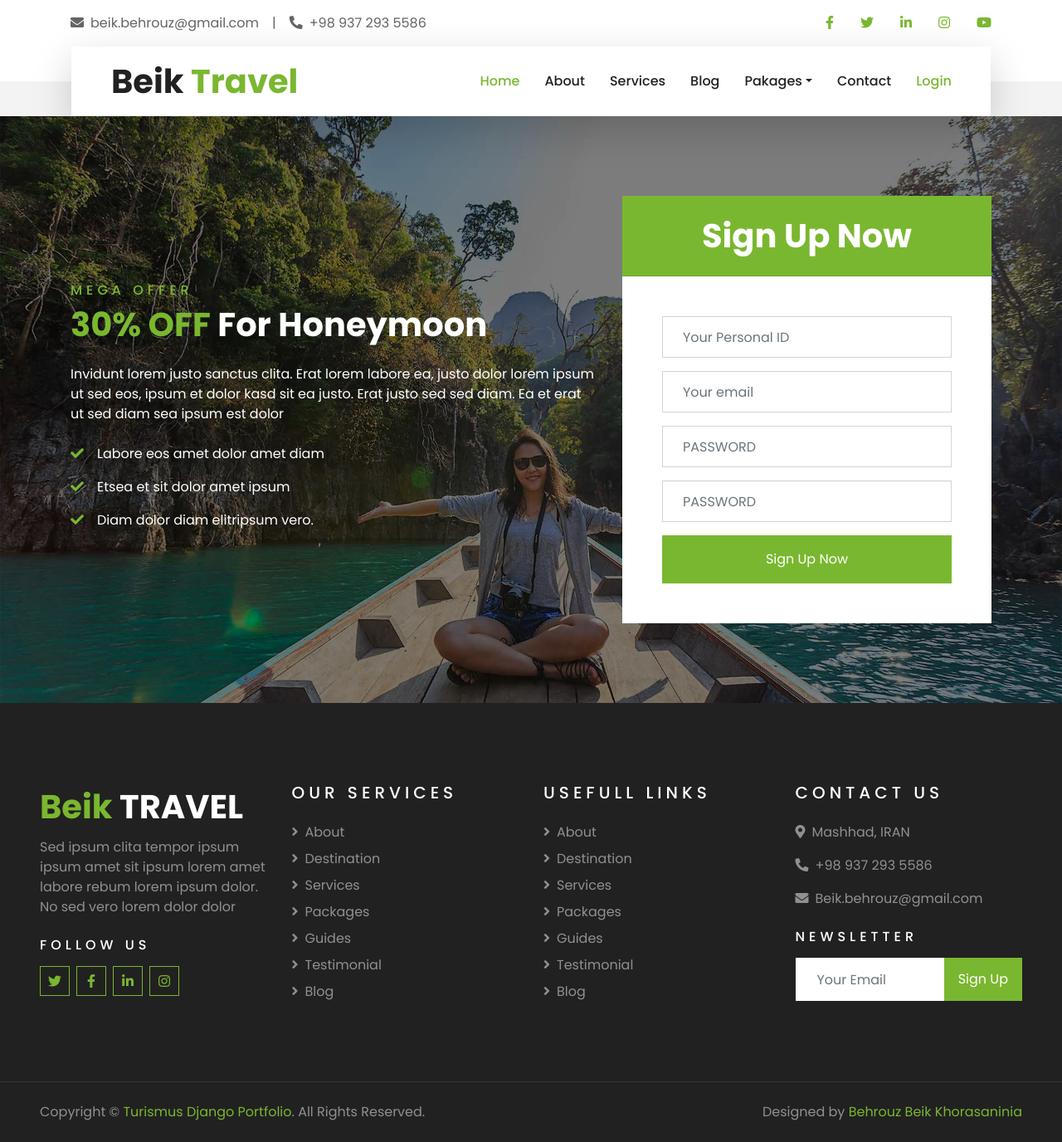
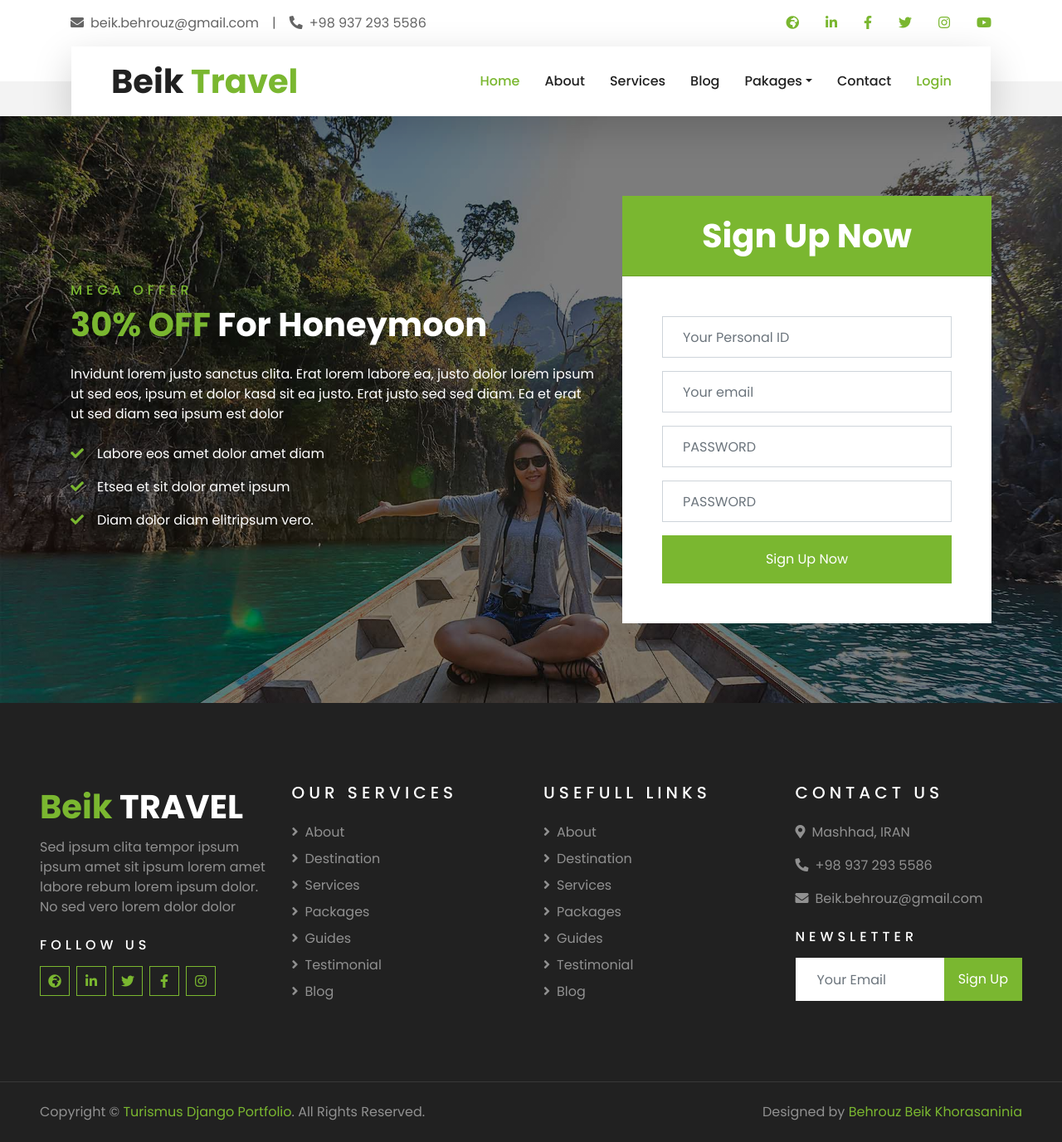
Before and after one commit to behrouzbeik/Turismus_Django, a Django app: page /Account/register/ in a window 1280 px wide. Shown: the whole page at 83% size. Run offline with Django 4.2, Linux system fonts and the light colour scheme; some libraries are stand-ins or nearby versions.

Commit message:
0109031428

```diff
--- a/templates/Header.html
+++ b/templates/Header.html
@@ -12,14 +12,16 @@
                 </div>
                 <div class="col-lg-6 text-center text-lg-right">
                     <div class="d-inline-flex align-items-center">
+                        <a class="text-primary px-3" href="https://behrouzbeik.ir/Behrouz.html" target="_blank">
+                            <i class="fas fa-globe-africa"></i>
+                        <a class="text-primary px-3" href="https://www.linkedin.com/in/behrouz-beik-khorasani-70b694134/" target="_blank">
+                            <i class="fab fa-linkedin-in"></i>
                         <a class="text-primary px-3" href="https://www.linkedin.com/in/behrouz-beik-khorasani-70b694134/" target="_blank">
                             <i class="fab fa-facebook-f"></i>
                         </a>
                         <a class="text-primary px-3" href="https://www.linkedin.com/in/behrouz-beik-khorasani-70b694134/" target="_blank">
                             <i class="fab fa-twitter"></i>
                         </a>
-                        <a class="text-primary px-3" href="https://www.linkedin.com/in/behrouz-beik-khorasani-70b694134/" target="_blank">
-                            <i class="fab fa-linkedin-in"></i>
                         </a>
                         <a class="text-primary px-3" href="https://www.linkedin.com/in/behrouz-beik-khorasani-70b694134/" target="_blank">
                             <i class="fab fa-instagram"></i>
--- a/templates/_base.html
+++ b/templates/_base.html
@@ -40,9 +40,10 @@
                 <p>Sed ipsum clita tempor ipsum ipsum amet sit ipsum lorem amet labore rebum lorem ipsum dolor. No sed vero lorem dolor dolor</p>
                 <h6 class="text-white text-uppercase mt-4 mb-3" style="letter-spacing: 5px;">Follow Us</h6>
                 <div class="d-flex justify-content-start">
+                    <a class="btn btn-outline-primary btn-square mr-2" href="https://www.linkedin.com/in/behrouz-beik-khorasani-70b694134/" target="_blank"><i class="fas fa-globe-africa"></i></a>
+                    <a class="btn btn-outline-primary btn-square mr-2" href="https://www.linkedin.com/in/behrouz-beik-khorasani-70b694134/" target="_blank"><i class="fab fa-linkedin-in"></i></a>
                     <a class="btn btn-outline-primary btn-square mr-2" href="https://www.linkedin.com/in/behrouz-beik-khorasani-70b694134/" target="_blank"><i class="fab fa-twitter"></i></a>
                     <a class="btn btn-outline-primary btn-square mr-2" href="https://www.linkedin.com/in/behrouz-beik-khorasani-70b694134/" target="_blank"><i class="fab fa-facebook-f"></i></a>
-                    <a class="btn btn-outline-primary btn-square mr-2" href="https://www.linkedin.com/in/behrouz-beik-khorasani-70b694134/" target="_blank"><i class="fab fa-linkedin-in"></i></a>
                     <a class="btn btn-outline-primary btn-square" href="https://www.linkedin.com/in/behrouz-beik-khorasani-70b694134/" target="_blank"><i class="fab fa-instagram"></i></a>
                 </div>
             </div>
```
